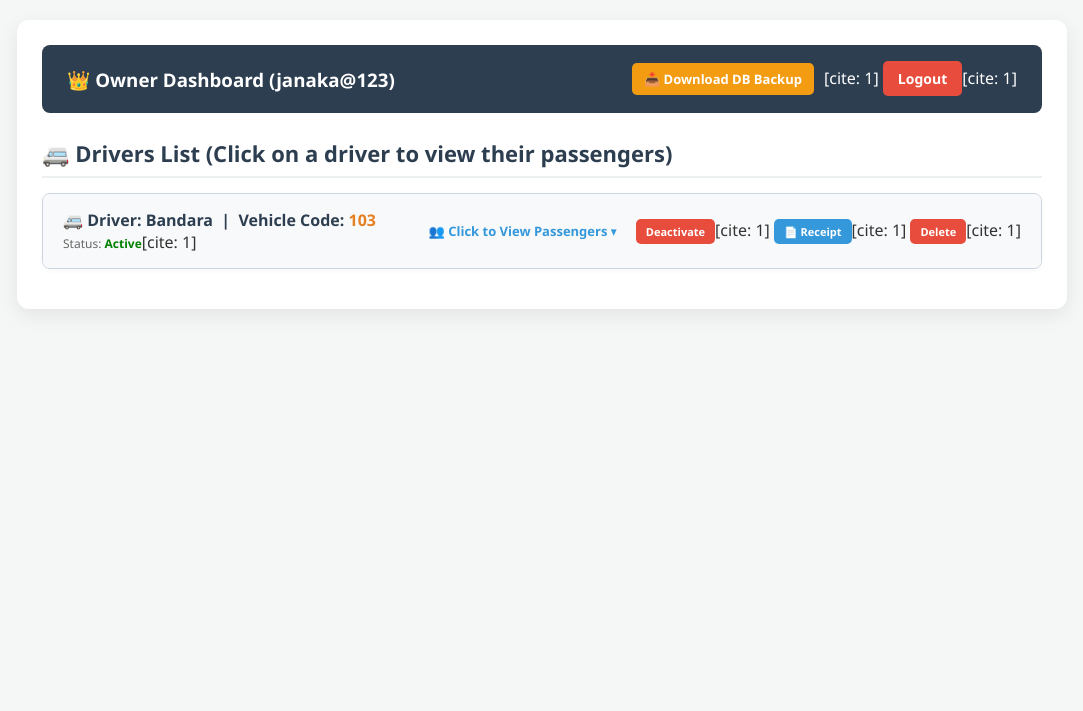
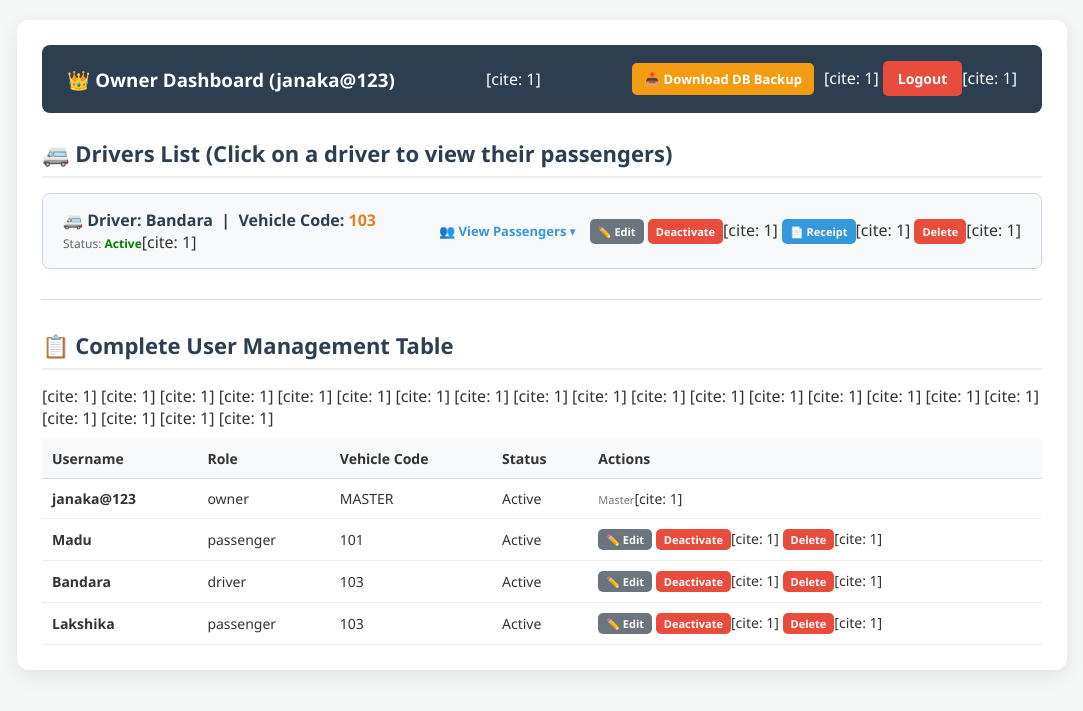
Before and after one commit to Janaka1987-hash/vehicle-tracker, a Flask app: page /owner_dashboard in a window 1280 px wide. Shown: the top 711 px of the page, without its empty margins (98-1181 px from the left). Run offline with Flask 3, Linux system fonts and the light colour scheme; a user stored in the database is signed in; data comes from the database, SQL or seed files in the repository.

Commit message:
Update owner_dashboard.html

```diff
--- a/templates/owner_dashboard.html
+++ b/templates/owner_dashboard.html
@@ -15,13 +15,13 @@
         .btn-danger { background: #e74c3c; color: white; }
         .btn-warning { background: #f39c12; color: white; }
         .btn-primary { background: #3498db; color: white; }
+        .btn-secondary { background: #6c757d; color: white; }
 
         .driver-card { background: #ffffff; border: 1px solid #cbd5e1; margin-bottom: 15px; border-radius: 8px; box-shadow: 0 2px 5px rgba(0,0,0,0.03); overflow: hidden; }
         .driver-button-header { background: #f8f9fa; padding: 15px 20px; display: flex; justify-content: space-between; align-items: center; cursor: pointer; user-select: none; transition: background 0.2s; }
         .driver-button-header:hover { background: #e2e8f0; }
         .driver-title { font-size: 16px; font-weight: bold; color: #2c3e50; margin: 0; }
 
-        /* මගීන් පෙන්වන පෙට්ටිය මුලින් සම්පූර්ණයෙන්ම සඟවා තැබීම */
         .passengers-container { display: none; padding: 15px 20px; background: #ffffff; border-top: 1px solid #e2e8f0; }
         .passenger-item { display: flex; justify-content: space-between; align-items: center; background: #f8f9fa; padding: 10px 15px; margin: 8px 0; border-radius: 6px; border: 1px solid #e2e8f0; font-size: 13px; }
 
@@ -31,7 +31,7 @@
 <body>
     <div class="container">
         <header>
-            <h3 style="margin:0; color: white;">👑 Owner Dashboard ({{ username }})</h3>
+            <h3 style="margin:0; color: white;">👑 Owner Dashboard ({{ username }})</h3>[cite: 1]
             <div>
                 <a href="/download_backup" class="btn btn-warning" style="margin-right: 10px;">📥 Download DB Backup</a>[cite: 1]
                 <a href="/logout" class="logout">Logout</a>[cite: 1]
@@ -46,7 +46,7 @@
                 {% if u[3] == 'driver' %}
                     {% set ns.driver_found = true %}
                     <div class="driver-card">
-                        <!-- මෙහි onclick මඟින් ඍජුවම අදාළ ID එක සහිත box එක පෙන්වීම/සැඟවීම සිදු කරයි -->
+                        <!-- Driver Header (Clickable to Toggle Passengers) -->
                         <div class="driver-button-header" onclick="
                             var box = document.getElementById('passengers-{{ u[0] }}');
                             if (box.style.display === 'none' || box.style.display === '') {
@@ -60,18 +60,19 @@
                                 <span style="font-size: 12px; color: #666;">Status: {% if u[5] == 1 %}<b style="color:green;">Active</b>{% else %}<b style="color:red;">Inactive</b>{% endif %}</span>[cite: 1]
                             </div>
                             <div>
-                                <span style="font-size: 13px; color: #3498db; font-weight: bold; margin-right: 15px;">👥 Click to View Passengers ▾</span>
-                                <a href="/toggle_status/{{ u[0] }}" class="btn {% if u[5] == 1 %}btn-danger{% else %}btn-success{% endif %}" style="padding: 5px 10px; font-size: 11px;" onclick="event.stopPropagation();">
+                                <span style="font-size: 13px; color: #3498db; font-weight: bold; margin-right: 10px;">👥 View Passengers ▾</span>
+                                <a href="/edit_user/{{ u[0] }}" class="btn btn-secondary" style="padding: 5px 8px; font-size: 11px;" onclick="event.stopPropagation();">✏️ Edit</a>
+                                <a href="/toggle_status/{{ u[0] }}" class="btn {% if u[5] == 1 %}btn-danger{% else %}btn-success{% endif %}" style="padding: 5px 8px; font-size: 11px;" onclick="event.stopPropagation();">
                                     {% if u[5] == 1 %}Deactivate{% else %}Activate{% endif %}
                                 </a>[cite: 1]
                                 {% if u[6] and u[6] != 'Owner Account (Free)' %}
-                                    <a href="{{ url_for('static', filename='uploads/' + u[6]) }}" target="_blank" class="btn btn-primary" style="padding: 5px 10px; font-size: 11px;" onclick="event.stopPropagation();">📄 Receipt</a>[cite: 1]
+                                    <a href="{{ url_for('static', filename='uploads/' + u[6]) }}" target="_blank" class="btn btn-primary" style="padding: 5px 8px; font-size: 11px;" onclick="event.stopPropagation();">📄 Receipt</a>[cite: 1]
                                 {% endif %}
-                                <a href="/delete_user/{{ u[0] }}" class="btn btn-danger" style="padding: 5px 10px; font-size: 11px;" onclick="event.stopPropagation(); return confirm('Are you sure you want to delete this driver?');">Delete</a>[cite: 1]
+                                <a href="/delete_user/{{ u[0] }}" class="btn btn-danger" style="padding: 5px 8px; font-size: 11px;" onclick="event.stopPropagation(); return confirm('Are you sure you want to delete this driver?');">Delete</a>[cite: 1]
                             </div>
                         </div>
 
-                        <!-- අදාළ රියදුරුගේ ID එක සමග සම්බන්ධ වූ මගීන් පෙට්ටිය -->
+                        <!-- Passengers List Box -->
                         <div id="passengers-{{ u[0] }}" class="passengers-container">
                             <p style="margin: 0 0 10px 0; font-size: 13px; font-weight: bold; color: #475569;">Assigned Passengers for Vehicle Code: {{ u[4] }}</p>
 
@@ -92,6 +93,7 @@
                                             {% if p[6] and p[6] != 'Owner Account (Free)' %}
                                                 <a href="{{ url_for('static', filename='uploads/' + p[6]) }}" target="_blank" class="btn btn-primary" style="padding: 3px 8px; font-size: 11px; margin-right: 5px;">📄 Receipt</a>[cite: 1]
                                             {% endif %}
+                                            <a href="/edit_user/{{ p[0] }}" class="btn btn-secondary" style="padding: 3px 8px; font-size: 11px; margin-right: 5px;">✏️ Edit</a>
                                             <a href="/toggle_status/{{ p[0] }}" class="btn {% if p[5] == 1 %}btn-danger{% else %}btn-success{% endif %}" style="padding: 3px 8px; font-size: 11px; margin-right: 5px;">
                                                 {% if p[5] == 1 %}Deactivate{% else %}Activate{% endif %}
                                             </a>[cite: 1]
@@ -113,6 +115,46 @@
                 <p style="color: #777;">No drivers registered in the system yet.</p>
             {% endif %}
         </div>
+
+        <hr style="margin: 30px 0; border: 0; border-top: 1px solid #ddd;">
+
+        <h2>📋 Complete User Management Table</h2>
+        <div style="overflow-x: auto;">
+            <table style="width: 100%; border-collapse: collapse; margin-top: 10px; font-size: 14px; background: white;">
+                <thead>
+                    <tr style="background: #f8f9fa;">
+                        <th style="padding: 10px; border-bottom: 1px solid #ddd;">Username</th>[cite: 1]
+                        <th style="padding: 10px; border-bottom: 1px solid #ddd;">Role</th>[cite: 1]
+                        <th style="padding: 10px; border-bottom: 1px solid #ddd;">Vehicle Code</th>[cite: 1]
+                        <th style="padding: 10px; border-bottom: 1px solid #ddd;">Status</th>[cite: 1]
+                        <th style="padding: 10px; border-bottom: 1px solid #ddd;">Actions</th>[cite: 1]
+                    </tr>
+                </thead>
+                <tbody>
+                    {% for u in users %}
+                    <tr>
+                        <td style="padding: 10px; border-bottom: 1px solid #eee;"><strong>{{ u[1] }}</strong></td>[cite: 1]
+                        <td style="padding: 10px; border-bottom: 1px solid #eee;">{{ u[3] }}</td>[cite: 1]
+                        <td style="padding: 10px; border-bottom: 1px solid #eee;">{{ u[4] if u[4] else '-' }}</td>[cite: 1]
+                        <td style="padding: 10px; border-bottom: 1px solid #eee;">
+                            {% if u[5] == 1 %}Active{% else %}Inactive{% endif %}
+                        </td>[cite: 1]
+                        <td style="padding: 10px; border-bottom: 1px solid #eee;">
+                            {% if u[3] != 'owner' %}
+                                <a href="/edit_user/{{ u[0] }}" class="btn btn-secondary" style="padding: 3px 8px; font-size: 11px;">✏️ Edit</a>
+                                <a href="/toggle_status/{{ u[0] }}" class="btn {% if u[5] == 1 %}btn-danger{% else %}btn-success{% endif %}" style="padding: 3px 8px; font-size: 11px;">
+                                    {% if u[5] == 1 %}Deactivate{% else %}Activate{% endif %}
+                                </a>[cite: 1]
+                                <a href="/delete_user/{{ u[0] }}" class="btn btn-danger" style="padding: 3px 8px; font-size: 11px;" onclick="return confirm('Delete this user?');">Delete</a>[cite: 1]
+                            {% else %}
+                                <span style="color: #777; font-size: 11px;">Master</span>[cite: 1]
+                            {% endif %}
+                        </td>
+                    </tr>
+                    {% endfor %}
+                </tbody>
+            </table>
+        </div>
     </div>
 </body>
 </html>
```
